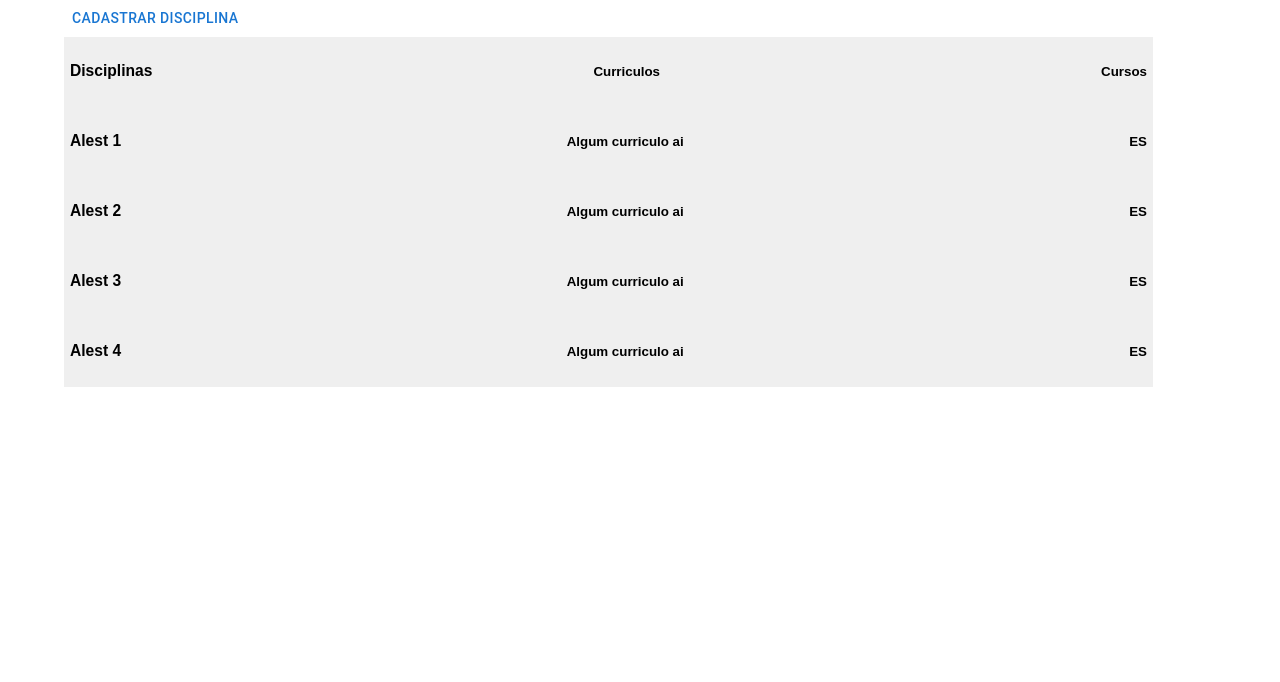
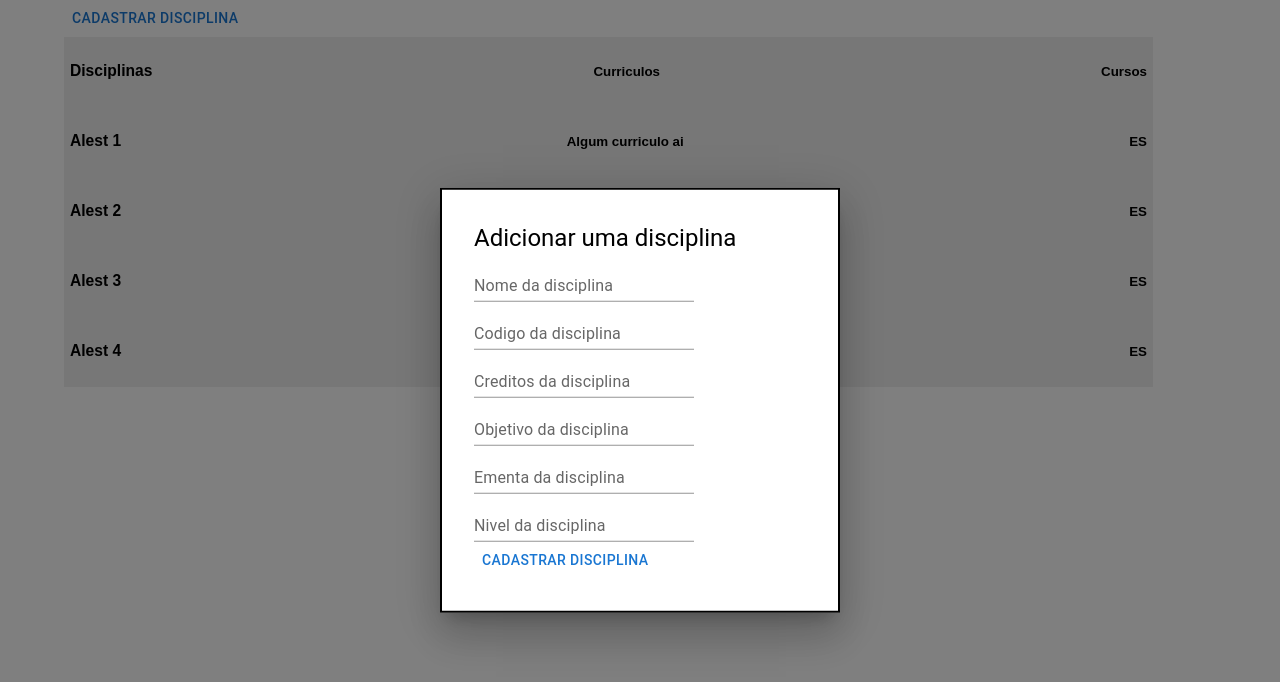
Before and after one commit to pucrs-poli/constr-sw-2022-1-front, a Next.js app: page /disciplines in a window 1280 px wide. Both pictures are taken after a click on the button "CADASTRAR DISCIPLINA". Shown: the top 682 px of the page. Built offline with nearby package versions, Linux system fonts and the light colour scheme.

Commit message:
adicionado modal na tela de disciplinas

```diff
--- a/src/pages/disciplines.js
+++ b/src/pages/disciplines.js
@@ -5,87 +5,143 @@ import Grid from "@mui/material/Grid";
 import { createTheme, ThemeProvider } from "@mui/material/styles";
 import CustomBox from "../components/CustomBox";
 import CustomLine from "../components/CustomLine";
+import Box from '@mui/material/Box';
+import Typography from '@mui/material/Typography';
+import Modal from '@mui/material/Modal';
+import { TextField } from "@mui/material";
 
+const style = {
+  position: 'absolute',
+  top: '50%',
+  left: '50%',
+  transform: 'translate(-50%, -50%)',
+  width: 400,
+  bgcolor: 'background.paper',
+  border: '2px solid #000',
+  boxShadow: 24,
+  p: 4,
+};
 
 const theme = createTheme();
 
-export default function Disciplines() {
-
-  let disciplina =
+let disciplinaMock =
   [
     {
-        "id":"1",
-        "codigo":"1",
-        "creditos":4,
-        "nome":"Alest 1",
-        "objetivo":"algum objetivo",
-        "ementa":"lorem ipsum",
-        "nivel":3,
-        "ativa":true
+      "id": "1",
+      "codigo": "41231",
+      "creditos": 4,
+      "nome": "Alest 1",
+      "objetivo": "algum objetivo",
+      "ementa": "lorem ipsum",
+      "nivel": 3,
+      "ativa": true
     },
     {
-        "id":"2",
-        "codigo":"2",
-        "creditos":4,
-        "nome":"Alest 2",
-        "objetivo":"algum objetivo",
-        "ementa":"lorem ipsum",
-        "nivel":3,
-        "ativa":true
+      "id": "2",
+      "codigo": "21231",
+      "creditos": 4,
+      "nome": "Alest 2",
+      "objetivo": "algum objetivo",
+      "ementa": "lorem ipsum",
+      "nivel": 3,
+      "ativa": true
     },
     {
-        "id":"3",
-        "codigo":"3",
-        "creditos":4,
-        "nome":"Alest 3",
-        "objetivo":"algum objetivo",
-        "ementa":"lorem ipsum",
-        "nivel":3,
-        "ativa":true
+      "id": "3",
+      "codigo": "31234",
+      "creditos": 4,
+      "nome": "Alest 3",
+      "objetivo": "algum objetivo",
+      "ementa": "lorem ipsum",
+      "nivel": 3,
+      "ativa": true
     },
     {
-        "id":"4",
-        "codigo":"4",
-        "creditos":4,
-        "nome":"Alest 4",
-        "objetivo":"algum objetivo",
-        "ementa":"lorem ipsum",
-        "nivel":3,
-        "ativa":true
+      "id": "4",
+      "codigo": "44231",
+      "creditos": 4,
+      "nome": "Alest 4",
+      "objetivo": "algum objetivo",
+      "ementa": "lorem ipsum",
+      "nivel": 3,
+      "ativa": true
     }
 
   ]
 
-  function adicionarCurso() {
+export default function Disciplines() {
+  const [disciplina, setDisciplina] = React.useState(disciplinaMock)
+
+  const [showMatricula, setShowMatricula] = React.useState(false);
+  const handleShowMatriculaOpen = () => setShowMatricula(true);
+  const handleShowMatriculaClose = () => setShowMatricula(false);
+
+  const [addDisciplina, setAddDisciplina] = React.useState(false)
+  const handleAddDisciplinaOpen = () => setAddDisciplina(true)
+  const handleAddDisciplinaClose = () => setAddDisciplina(false)
+
+
+
+
+  function adicionarDisciplina() {
     //tem que usar state pra atualizar o front
-    disciplina.push({
-      "id":"5",
-      "nome":"Outro curso",
+    const novaDisciplina = {
+      "id": "5",
+      "nome": "Outro curso",
       "curriculos": [
         {
-          "id":"999",
-          "nome":"curriculo 1"
+          "id": "999",
+          "nome": "curriculo 1"
         }
       ]
-    })
+    }
+
+    setDisciplina([...disciplina,novaDisciplina])
+    setAddDisciplina(false)
+    //limpar campos da disciplina
   }
 
   return <>
     <ThemeProvider theme={theme}>
       <Container component="main">
-        <Button onClick={adicionarCurso}>Cadastrar Disciplina</Button>
+        <Button onClick={handleAddDisciplinaOpen}>Cadastrar Disciplina</Button>
 
         <Grid container>
           <Grid item >
             <CustomLine title="Disciplinas" curriculo="Curriculos" cursos="Cursos" />
           </Grid>
           {
-            disciplina.map(function(disciplina, index){
+            disciplina.map(function (disciplina, index) {
               return (
                 <>
-                <Grid item key={index}>
-                  <CustomLine onClick={()=>alert(disciplina.nome)} title={disciplina.nome} curriculo="Algum curriculo ai" cursos="ES"/>
+                  <Grid item key={disciplina.id}>
+                    <CustomLine onClick={handleShowMatriculaOpen}
+                      title={disciplina.nome}
+                      curriculo="Algum curriculo ai"
+                      cursos="ES" />
+
                   </Grid>
+                  <Modal
+                    open={showMatricula}
+                    onClose={handleShowMatriculaClose}
+                    aria-labelledby="modal-modal-title"
+                    aria-describedby="modal-modal-description"
+                  >
+                    <Box sx={style}>
+                      <Typography id="modal-modal-title" variant="h3" component="h2">
+                        {disciplina.nome}
+                      </Typography>
+                      <Typography id="modal-modal-description" sx={{ mt: 2 }}>
+                        {disciplina.codigo}-{disciplina.creditos}
+                      </Typography>
+                      <Typography id="modal-modal-description" sx={{ mt: 2 }}>
+                        objetivo da disciplina: {disciplina.objetivo}
+                      </Typography>
+                      <Typography id="modal-modal-description" sx={{ mt: 2 }}>
+                        ementa da disciplina: {disciplina.ementa}
+                      </Typography>
+                    </Box>
+                  </Modal>
                 </>
               )
             })
@@ -93,7 +149,32 @@ export default function Disciplines() {
 
         </Grid>
 
+        <Modal
+                open={addDisciplina}
+                onClose={handleAddDisciplinaClose}
+                aria-labelledby="modal-modal-title"
+                aria-describedby="modal-modal-description"
+              >
+                <Box sx={style}>
+                  <Typography id="modal-modal-title" variant="h5" component="h2">
+                   Adicionar uma disciplina
+                  </Typography>
+
+                  <TextField id="standard-basic" label="Nome da disciplina" variant="standard" />
+                  <TextField id="standard-basic" label="Codigo da disciplina" variant="standard" />
+                  <TextField id="standard-basic" label="Creditos da disciplina" variant="standard" />
+                  <TextField id="standard-basic" label="Objetivo da disciplina" variant="standard" />
+                  <TextField id="standard-basic" label="Ementa da disciplina" variant="standard" />
+                  <TextField id="standard-basic" label="Nivel da disciplina" variant="standard" />
+                  {/* codigo, creditos, nome, objetivo, ementa, nivel, ativa */}
+
+                  <Button onClick={adicionarDisciplina}>Cadastrar Disciplina</Button>
+                </Box>
+
+              </Modal>
       </Container>
+
+
 
     </ThemeProvider>
   </>
```
Lines whose indentation alone changed are shown as unchanged.
